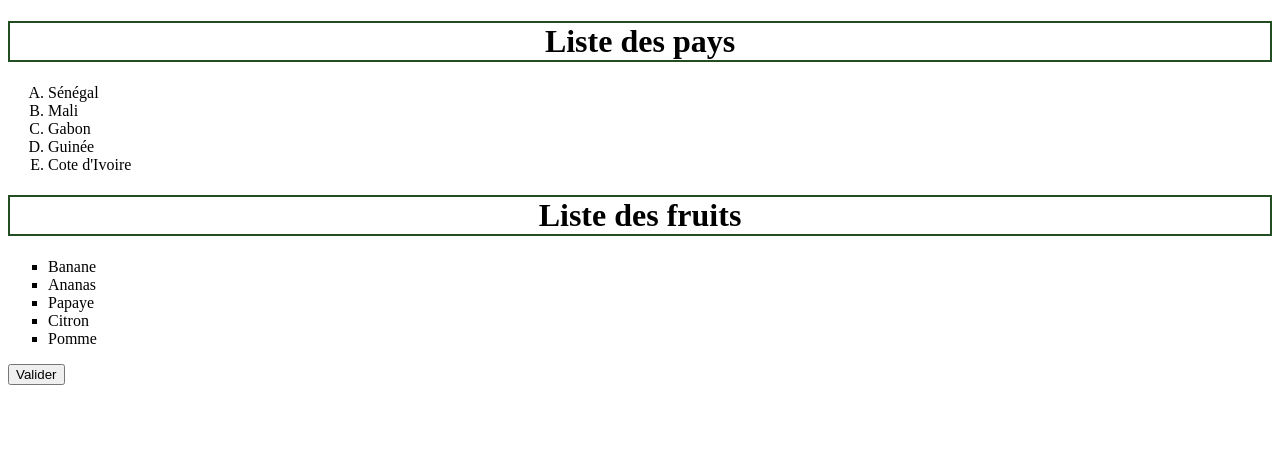
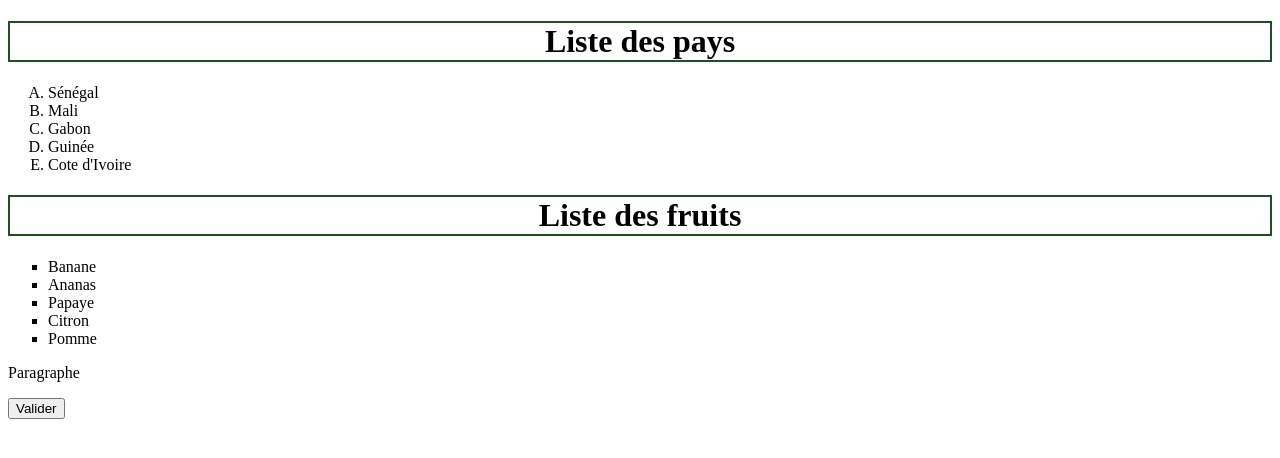
Before and after one commit to abdoulayegaye/cours_git, a plain HTML site: page index.html in a window 1280 px wide. Drawn offline with Linux system fonts and the light colour scheme.

Commit message:
Ajout d'un paragraphe au fichier index.html

```diff
--- a/index.html
+++ b/index.html
@@ -22,6 +22,7 @@
         <li>Citron</li>
         <li>Pomme</li>
     </ul>
+    <p>Paragraphe</p>
     <input type="button" value="Valider" onclick="print()">
     <script src="script.js"></script>
 </body>
```
